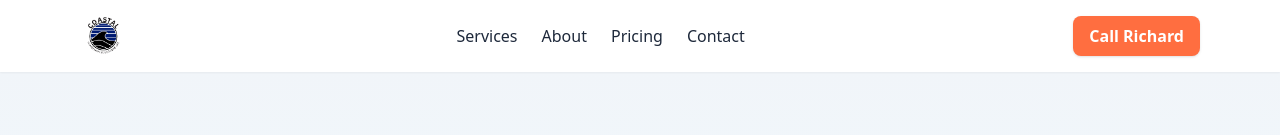
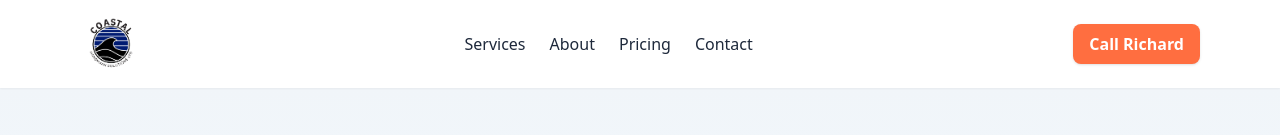
Before and after one commit to nzandberg/coastal_handyman_preview, a plain HTML site: page index.html in a window 1280 px wide. Shown: the top 135 px of the page. Drawn offline with nearby package versions, Linux system fonts and the light colour scheme.

Commit message:
Increase logo height in navigation for improved visibility and branding

```diff
--- a/index.html
+++ b/index.html
@@ -32,7 +32,7 @@
     <!-- Navigation -->
     <nav class="bg-white dark:bg-slate-900 shadow-sm sticky top-0 z-40">
         <div class="max-w-6xl mx-auto px-4 py-3 flex justify-between items-center gap-3">
-            <img src="logo_light.png" alt="Coastal Handyman" class="h-12 w-auto">
+            <img src="logo_light.png" alt="Coastal Handyman" class="h-16 w-auto">
 
             <div class="hidden md:flex gap-6 items-center font-medium">
                 <a href="#services" class="hover:text-coastalBlue">Services</a>
```
